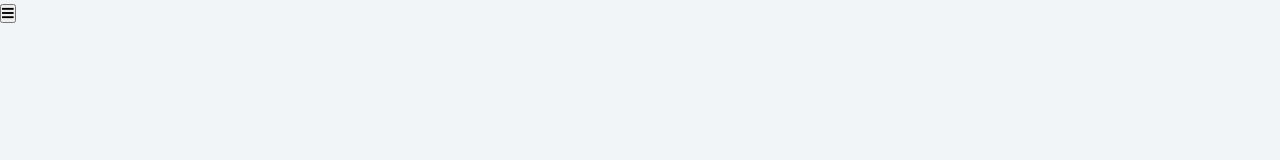
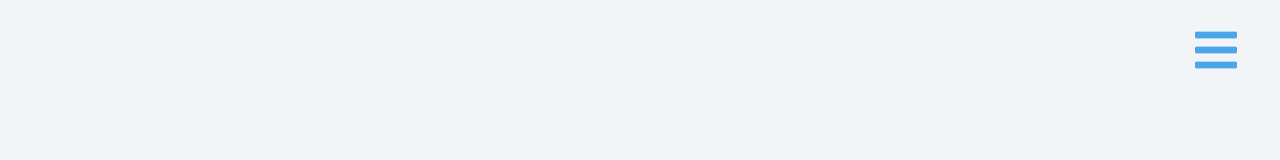
Before and after one commit to YakubuAmidu/side-bar, a plain HTML site: page index.html in a window 1280 px wide. Drawn offline with nearby package versions, Linux system fonts and the light colour scheme.

Commit message:
Commiting changes

```diff
--- a/index.html
+++ b/index.html
@@ -14,7 +14,7 @@
     <link rel="stylesheet" href="styles.css" />
   </head>
   <body>
-    <button class="Sidebar-toggle">
+    <button class="sidebar-toggle">
       <i class="fas fa-bars"></i>
     </button>
     <!-- javascript -->
```
